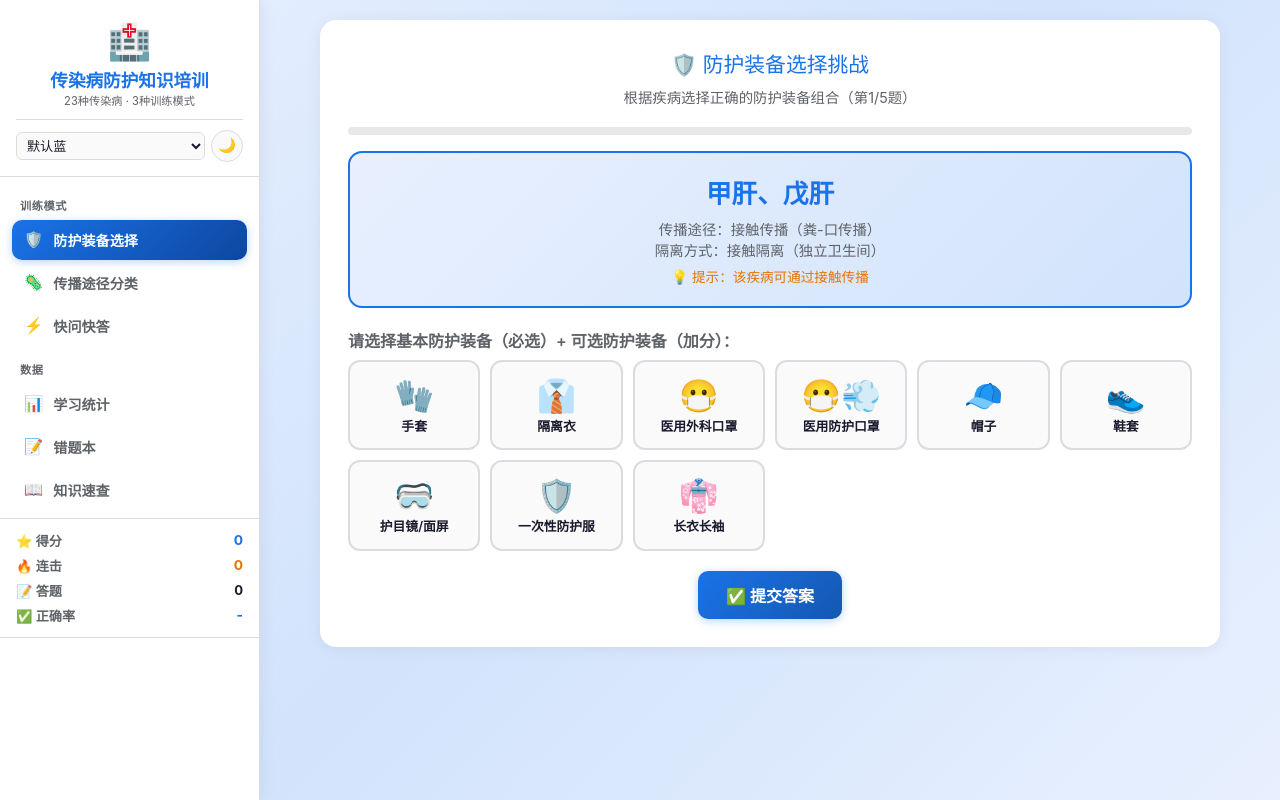
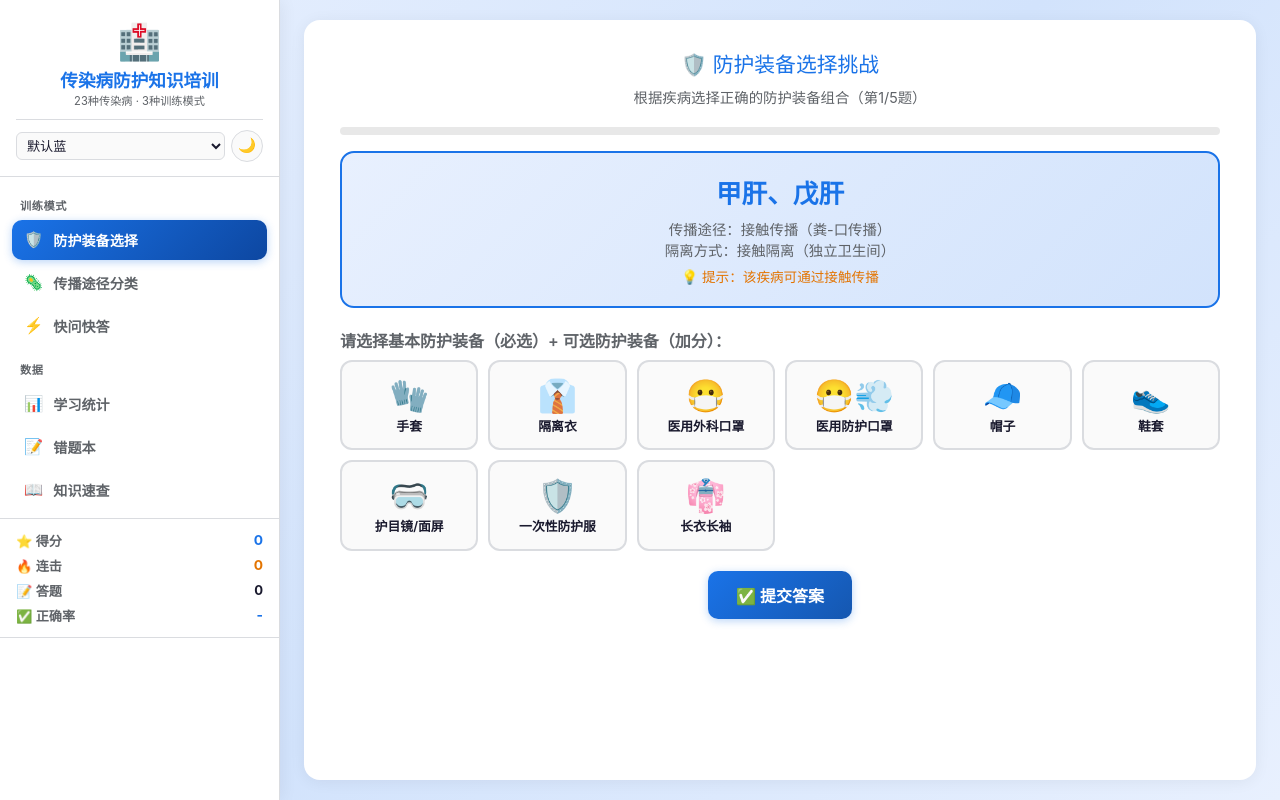
Before and after one commit to ostar999/Infection-Prevention-and-Control-Game, a plain HTML site: page index.html in a window 1280 px wide. Drawn offline with Linux system fonts and the light colour scheme.

Commit message:
fix: 大屏布局优化 + 答题区高度自适应
- 侧边栏宽度响应式：默认280px，≥1400px扩至320px
- 答题区移除max-width限制，填满右侧空间
- 答题区flex:1撑满视口高度，切换模式不再跳动
- 错题列表flex:1自适应高度，大屏不再局限400px

```diff
--- a/index.html
+++ b/index.html
@@ -40,7 +40,7 @@
   --btn-primary-shadow: rgba(26,115,232,0.3);
   --btn-success-shadow: rgba(13,144,79,0.3);
   --tab-hover: #e8f0fe;
-  --sidebar-width: 260px;
+  --sidebar-width: 280px;
 }
 .theme-warm {
   --bg-gradient: linear-gradient(135deg, #fdf8f0 0%, #f5e6d0 50%, #fdf8f0 100%);
@@ -222,16 +222,17 @@ body {
   min-width: 0;
   padding: 20px 24px;
   overflow-y: auto;
+  display: flex;
+  flex-direction: column;
 }
 
 .main-content {
   background: var(--card-bg);
   border-radius: 16px;
-  padding: 28px;
+  padding: 28px 36px;
   box-shadow: 0 2px 16px var(--shadow);
-  min-height: 400px;
-  max-width: 900px;
-  margin: 0 auto;
+  flex: 1;
+  width: 100%;
 }
 
 .section-title { text-align: center; font-size: 1.3em; margin-bottom: 8px; color: var(--accent); }
@@ -356,7 +357,7 @@ body {
 .stat-card { background: var(--surface-alt); border-radius: 12px; padding: 16px; text-align: center; }
 .stat-card .stat-num { font-size: 1.8em; font-weight: 700; color: var(--accent); }
 .stat-card .stat-title { font-size: 0.82em; color: var(--text-secondary); margin-top: 2px; }
-.wrong-list { max-height: 400px; overflow-y: auto; margin-top: 16px; }
+.wrong-list { overflow-y: auto; margin-top: 16px; flex: 1; min-height: 200px; }
 .wrong-item { background: var(--warning-light); border-left: 4px solid var(--warning); padding: 12px 16px; margin-bottom: 8px; border-radius: 0 8px 8px 0; font-size: 0.9em; line-height: 1.5; }
 .wrong-item .correct-ans { color: var(--success); font-weight: 600; }
 .retry-box { border: 2px solid var(--warning); background: var(--warning-light); }
@@ -415,6 +416,14 @@ body.dark .wrong-item { background: #2d2a18; }
 body.dark .knowledge-table th { background: var(--accent-dark); }
 body.dark .knowledge-table tr:nth-child(even) td { background: #1a1a2c; }
 body.dark .knowledge-table tr:nth-child(even):hover td { background: var(--accent-light); }
+
+/* ============================================================
+   RESPONSIVE — Large screens
+   ============================================================ */
+@media (min-width: 1400px) {
+  :root { --sidebar-width: 320px; }
+  .main-content { padding: 36px 48px; }
+}
 
 /* ============================================================
    RESPONSIVE — Stack on mobile
```
